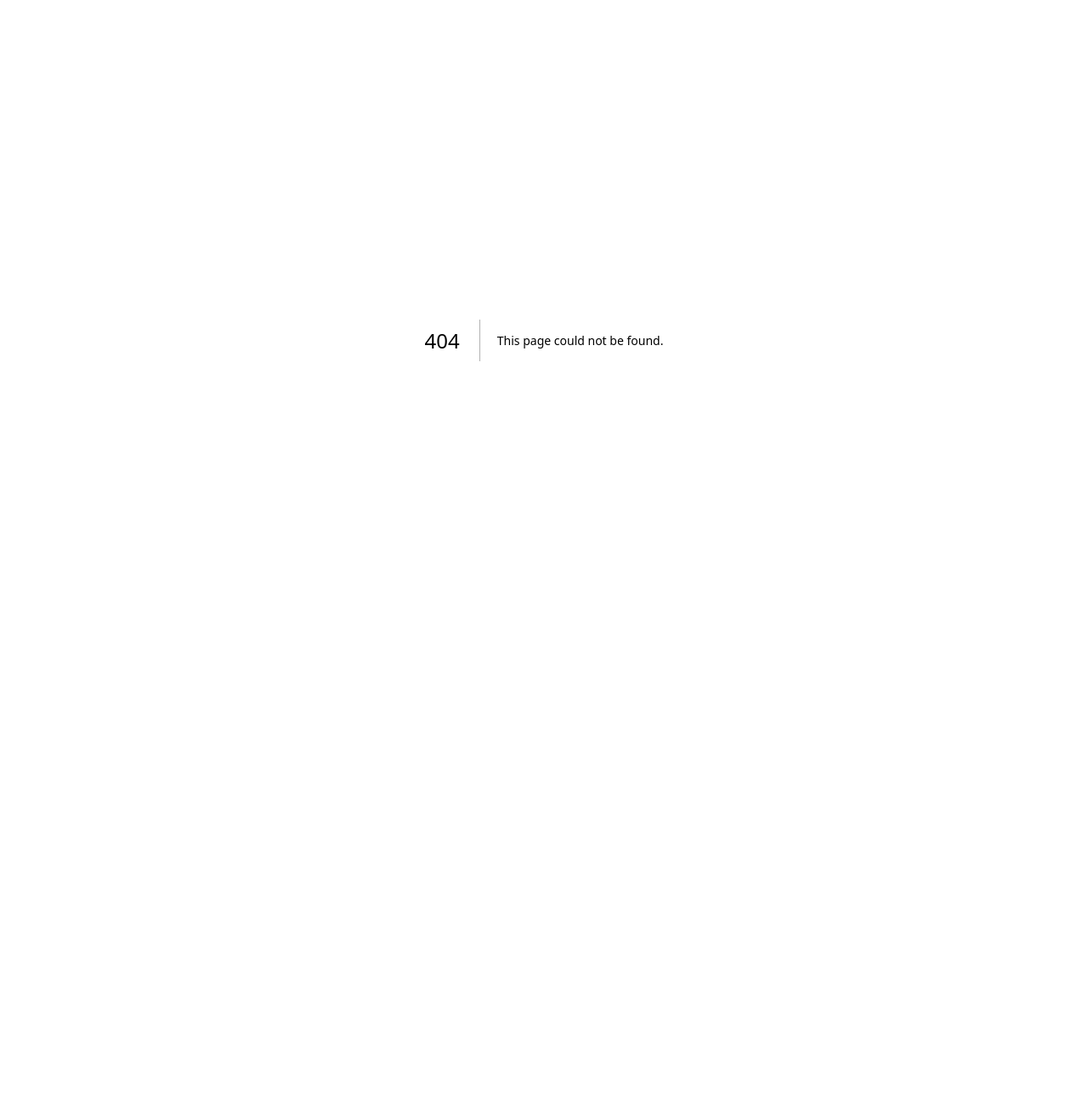
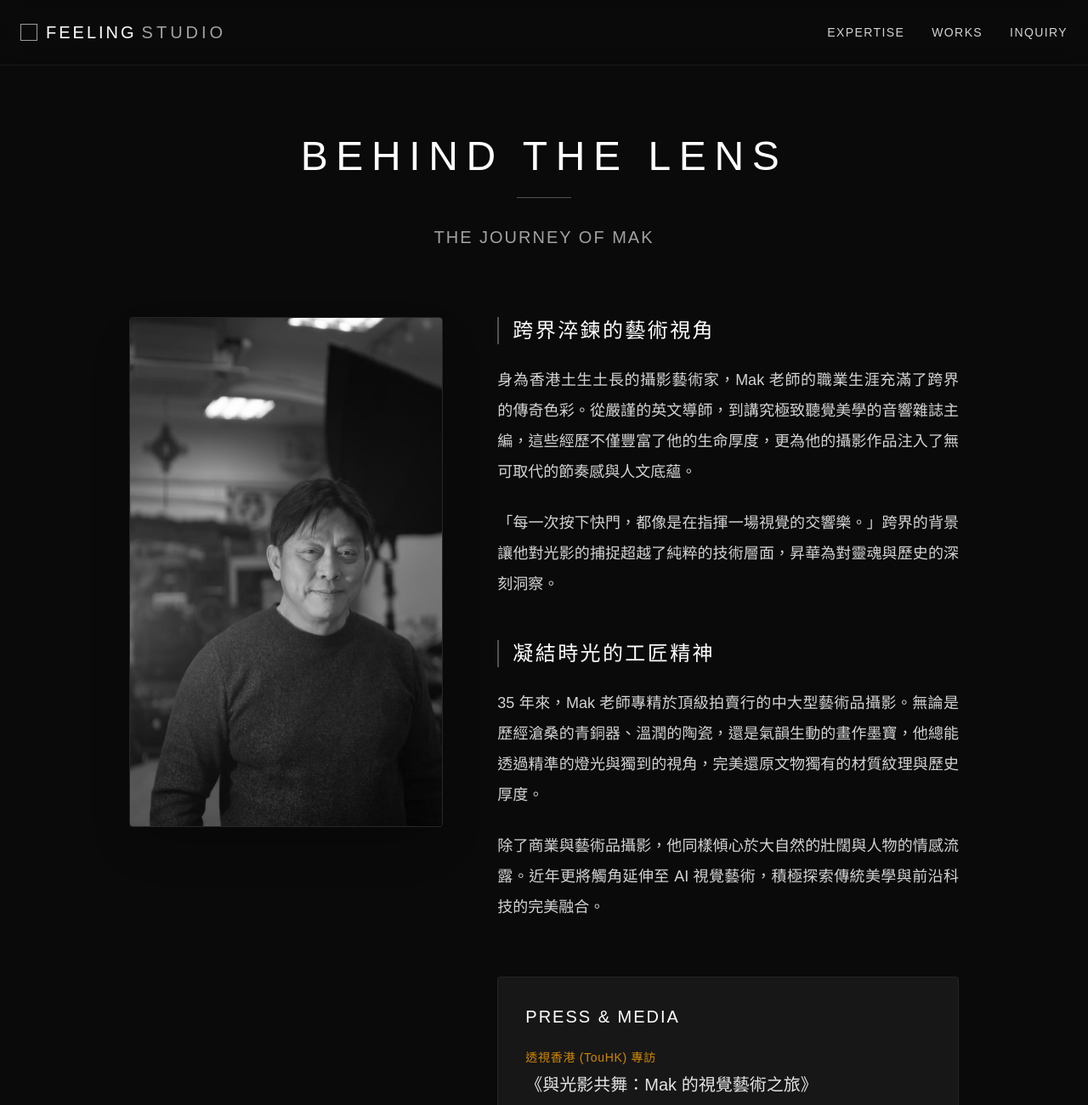
Before and after one commit to charles2006hk-hash/feeling-studio-web, a Next.js app: page /about in a window 1280 px wide. Before the commit this address had no page. Shown: the top 1300 px of the page at 85% size. Before the commit the page ends 800 px from the top, so only its background shows below. Built offline with nearby package versions, Linux system fonts and the light colour scheme.

Commit message:
Create AboutPage component with layout and content

```diff
--- /dev/null
+++ b/src/app/about/page.tsx
@@ -0,0 +1,108 @@
+// src/app/about/page.tsx
+import React from 'react';
+import Image from 'next/image';
+import Logo from '@/components/Logo';
+import Link from 'next/link';
+
+export default function AboutPage() {
+  return (
+    <main className="min-h-screen bg-neutral-950 text-neutral-200 font-sans">
+      {/* 導覽列 */}
+      <nav className="fixed top-0 left-0 right-0 z-50 bg-neutral-950/90 backdrop-blur-md border-b border-neutral-800/50 p-6">
+        <div className="max-w-7xl mx-auto flex justify-between items-center">
+          <Logo />
+          <div className="space-x-8 text-sm tracking-widest text-neutral-300 font-light uppercase hidden md:flex">
+            <Link href="/#expertise" className="hover:text-white transition-colors">Expertise</Link>
+            <Link href="/#works" className="hover:text-white transition-colors">Works</Link>
+            <Link href="/#inquiry" className="hover:text-white transition-colors">Inquiry</Link>
+          </div>
+        </div>
+      </nav>
+
+      {/* 頂部 Header */}
+      <section className="pt-40 pb-20 px-6 max-w-4xl mx-auto text-center">
+        <h1 className="text-4xl md:text-5xl font-light tracking-[0.2em] uppercase mb-6 text-white">Behind the Lens</h1>
+        <div className="w-16 h-px bg-neutral-600 mx-auto mb-8"></div>
+        <p className="text-lg md:text-xl font-light tracking-widest text-neutral-400 uppercase">
+          The Journey of Mak
+        </p>
+      </section>
+
+      {/* 內容區塊 */}
+      <section className="max-w-5xl mx-auto px-6 pb-32">
+        <div className="grid md:grid-cols-12 gap-16 items-start">
+
+          {/* 左側照片 */}
+          <div className="md:col-span-5 sticky top-32">
+            <div className="relative h-[600px] w-full bg-neutral-900 overflow-hidden rounded-sm border border-neutral-800 shadow-2xl">
+              <Image
+                src="/images/mak.jpg"
+                alt="Mak"
+                fill
+                className="object-cover object-center grayscale hover:grayscale-0 transition-all duration-1000"
+                priority
+              />
+            </div>
+          </div>
+
+          {/* 右側故事文章 */}
+          <div className="md:col-span-7 space-y-12 font-light leading-loose text-neutral-300 text-justify text-base md:text-lg">
+            <div>
+              <h2 className="text-2xl font-medium tracking-widest text-white mb-6 uppercase border-l-2 border-neutral-600 pl-4">
+                跨界淬鍊的藝術視角
+              </h2>
+              <p className="mb-6">
+                身為香港土生土長的攝影藝術家，Mak 老師的職業生涯充滿了跨界的傳奇色彩。從嚴謹的英文導師，到講究極致聽覺美學的音響雜誌主編，這些經歷不僅豐富了他的生命厚度，更為他的攝影作品注入了無可取代的節奏感與人文底蘊。
+              </p>
+              <p>
+                「每一次按下快門，都像是在指揮一場視覺的交響樂。」跨界的背景讓他對光影的捕捉超越了純粹的技術層面，昇華為對靈魂與歷史的深刻洞察。
+              </p>
+            </div>
+
+            <div>
+              <h2 className="text-2xl font-medium tracking-widest text-white mb-6 uppercase border-l-2 border-neutral-600 pl-4">
+                凝結時光的工匠精神
+              </h2>
+              <p className="mb-6">
+                35 年來，Mak 老師專精於頂級拍賣行的中大型藝術品攝影。無論是歷經滄桑的青銅器、溫潤的陶瓷，還是氣韻生動的畫作墨寶，他總能透過精準的燈光與獨到的視角，完美還原文物獨有的材質紋理與歷史厚度。
+              </p>
+              <p>
+                除了商業與藝術品攝影，他同樣傾心於大自然的壯闊與人物的情感流露。近年更將觸角延伸至 AI 視覺藝術，積極探索傳統美學與前沿科技的完美融合。
+              </p>
+            </div>
+
+            {/* 媒體專訪區塊 (引用外部連結) */}
+            <div className="bg-neutral-900 p-8 border border-neutral-800 rounded-sm mt-16">
+              <h2 className="text-xl font-medium tracking-widest text-white mb-6 uppercase">
+                Press & Media
+              </h2>
+              <div className="space-y-4">
+                <a
+                  href="https://www.touhk.com/dancing-together/"
+                  target="_blank"
+                  rel="noopener noreferrer"
+                  className="block group"
+                >
+                  <p className="text-yellow-600 text-sm mb-2 tracking-wider">透視香港 (TouHK) 專訪</p>
+                  <h3 className="text-xl text-neutral-200 group-hover:text-white transition-colors duration-300">
+                    《與光影共舞：Mak 的視覺藝術之旅》
+                  </h3>
+                  <div className="mt-4 flex items-center gap-2 text-sm text-neutral-500 group-hover:text-neutral-300 transition-colors">
+                    <span>閱讀完整報導</span>
+                    <span className="group-hover:translate-x-1 transition-transform">→</span>
+                  </div>
+                </a>
+              </div>
+            </div>
+
+          </div>
+        </div>
+      </section>
+
+      {/* 底部 Footer */}
+      <footer className="py-12 text-center border-t border-neutral-900 bg-neutral-950 text-neutral-600 text-sm font-light">
+        <p>&copy; {new Date().getFullYear()} Feeling Studio. All rights reserved.</p>
+      </footer>
+    </main>
+  );
+}
```
